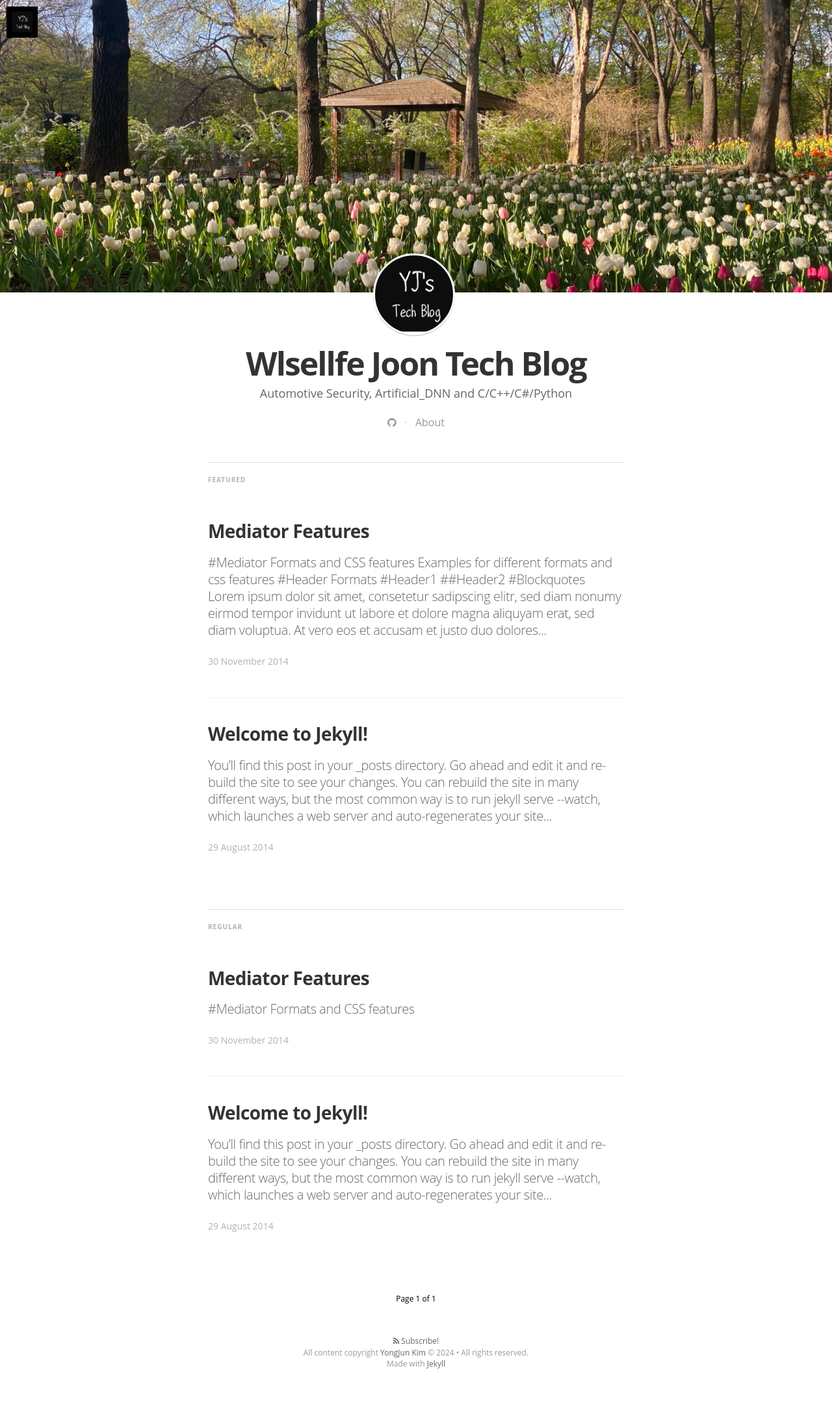
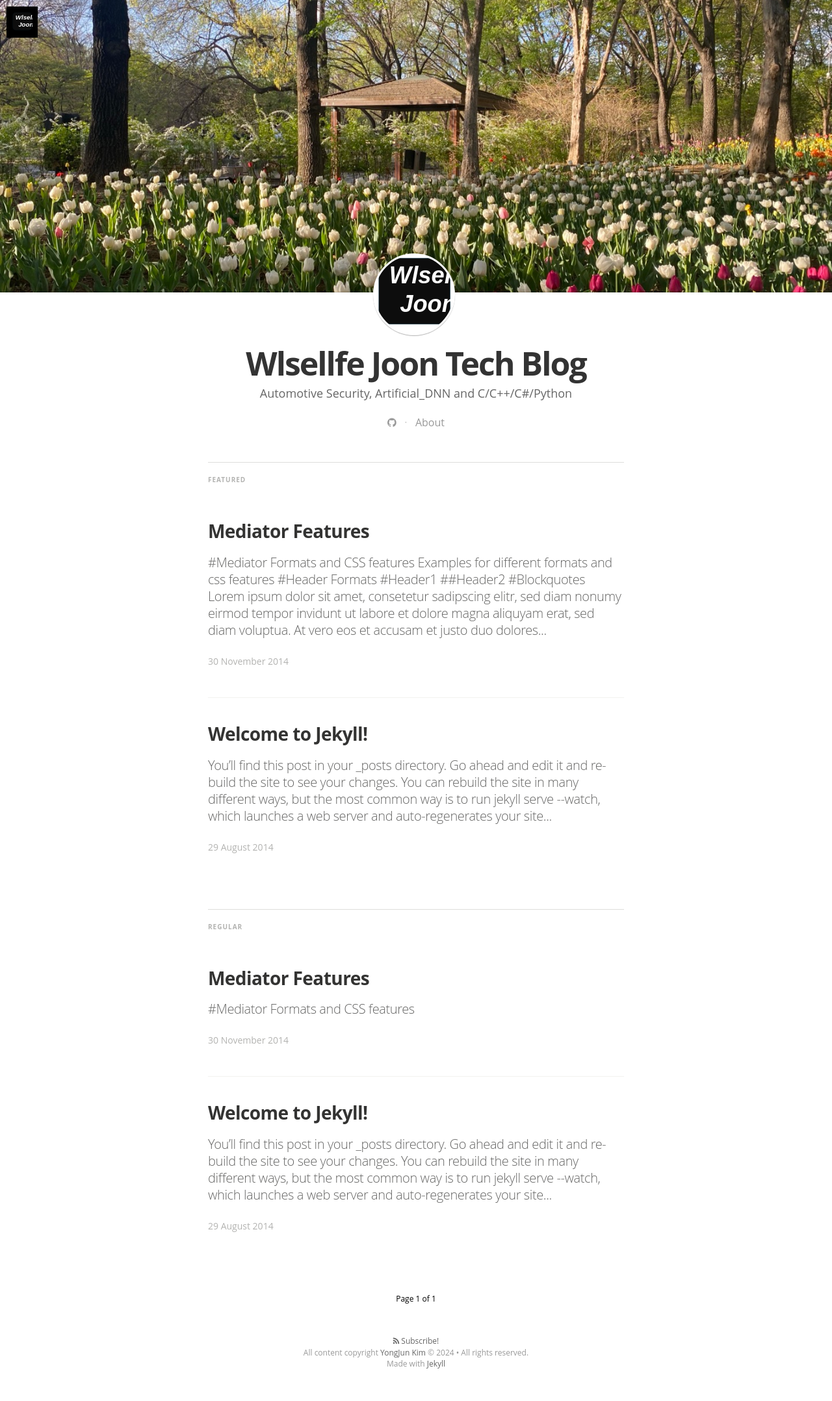
Before and after one commit to Wlsellfe-joon/Wlsellfe-joon.github.io, a Jekyll site: the page built from index.html, in a window 1280 px wide. Shown: the whole page at 65% size. Built offline with Jekyll 4.4.1, drawn with Linux system fonts in a browser that asks for light colours; nearby versions of some CDN libraries; some web fonts are replaced; the list of posts is cut into pages by our own code.

Commit message:
logo 변경2

```diff
--- a/_config.yml
+++ b/_config.yml
@@ -10,7 +10,7 @@ description: > # this means to ignore newlines until "email:"
 
 email: kyj20177@hanmail.net
 #blog logo
-logo: "/assets/images/YJ_logo.png"
+logo: "/assets/images/YJ_logo.svg"
 float_logo: true # true, false (default)
 
 # blog cover
```
Also changed, not shown: assets/images/YJ_logo.svg (added).
